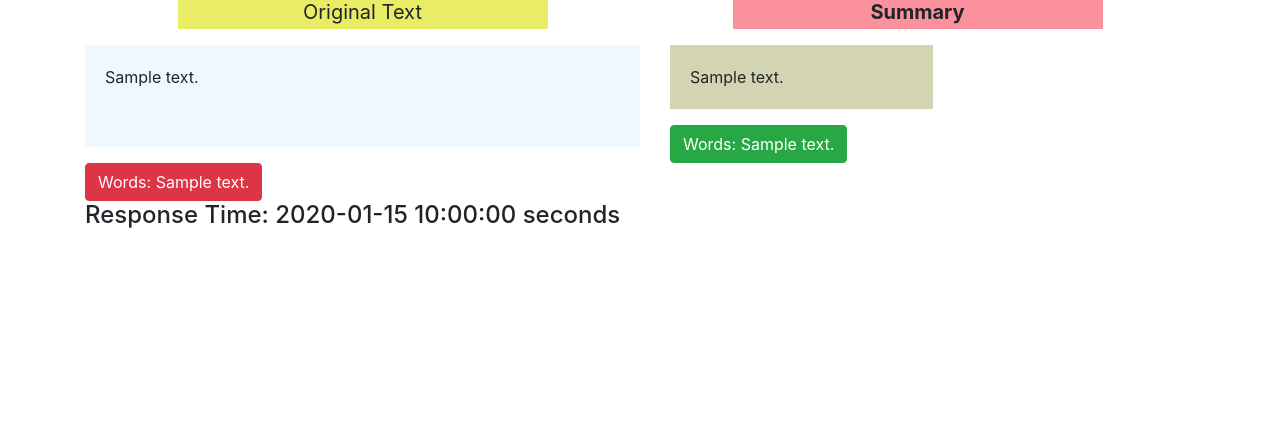
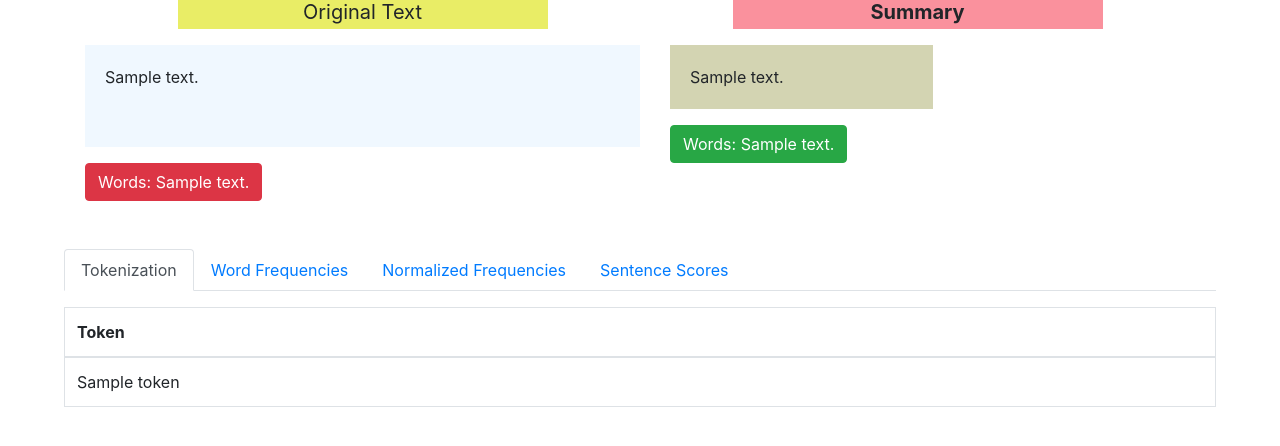
Before and after one commit to vunt201002/NLP-simple-text-summarizer, a Flask app: template templates/summary.html in a window 1280 px wide. Shown: the part 286-732 px from the top of the page. Run offline with Flask 3, Linux system fonts and the light colour scheme; the template is opened without the code that fills it: most values are stand-ins (such as "Sample title", 1, 10 or a date in 2020); some libraries are stand-ins or nearby versions.

Commit message:
[UI] fix

```diff
--- a/app.py
+++ b/app.py
@@ -11,14 +11,23 @@ def index():
 def analyze():
     if request.method == 'POST':
         rawtext = request.form['rawtext']
-        summary, original_text, len_original_text, len_summary, response_time, original_text_highlighted = summerizer(rawtext)
 
-    return render_template('summary.html', summary=summary,
-                           original_text=original_text,
-                           len_original_text=len_original_text,
-                           len_summary=len_summary,
-                           response_time=response_time,
-                           original_text_highlighted=original_text_highlighted)
+        # Call the summarizer function
+        summary, original_text, len_original_text, len_summary, response_time, original_text_highlighted, summary_data = summerizer(rawtext)
+
+        # Pass the summary and all intermediate data to the template
+        return render_template('summary.html',
+                               summary=summary,
+                               original_text=original_text,
+                               len_original_text=len_original_text,
+                               len_summary=len_summary,
+                               response_time=response_time,
+                               original_text_highlighted=original_text_highlighted,
+                               token=summary_data['token'],
+                               word_frequencies=summary_data['word_frequencies'],
+                               normalized_word_frequencies=summary_data['normalized_word_frequencies'],
+                               sentence_scores=summary_data['sentence_scores'])
+
 
 if __name__ == "__main__":
     app.run(debug=True)
--- a/templates/index.html
+++ b/templates/index.html
@@ -13,7 +13,7 @@
     <link rel="stylesheet" href="/static/style.css/">
   </head>
   <body>
-    <div class="container">
+    <div class="container" style="padding: 64px 0;">
         <div class="jumbotron jumbotron-fluid">
             <div class="container">
               <h1 class="display-4 heading">Text Sumerization</h1>
@@ -22,7 +22,7 @@
           </div>
 
           <form action="/analyze" method="POST">
-            <textarea name="rawtext" class="form-control", rows=3 placeholder="Enter Your Text"></textarea>
+            <textarea name="rawtext" class="form-control", rows=10 placeholder="Enter Your Text"></textarea>
             <button class="btn btn-primary submit_btn" type="submit">Submit</button>
         </form>
 
--- a/templates/summary.html
+++ b/templates/summary.html
@@ -6,16 +6,12 @@
     <meta name="viewport" content="width=device-width, initial-scale=1, shrink-to-fit=no">
 
     <!-- Bootstrap CSS -->
-    <link rel="stylesheet" href="https://cdn.jsdelivr.net/npm/bootstrap@4.0.0/dist/css/bootstrap.min.css" integrity="sha384-Gn5384xqQ1aoWXA+058RXPxPg6fy4IWvTNh0E263XmFcJlSAwiGgFAW/dAiS6JXm" crossorigin="anonymous">
+    <link href="https://stackpath.bootstrapcdn.com/bootstrap/4.5.2/css/bootstrap.min.css" rel="stylesheet">
 
-    <title>Home</title>
+    <title>Text Summarization</title>
 
-    <link rel="stylesheet" href="/static/style.css/">
-    <style>
-        .highlight {
-            background-color: yellow;
-        }
-    </style>
+    <!-- Your custom CSS -->
+    <link rel="stylesheet" href="{{ url_for('static', filename='style.css') }}">
   </head>
   <body>
     <div class="container">
@@ -33,24 +29,118 @@
     </div>
 
     <div class="container srt">
-        <p class="original_text col-sm-6" style="white-space: pre-wrap;">{{ original_text_highlighted|safe }}</p>
+        <p class="original_text col-sm-6">{{original_text}}</p>
         <div class="container col-sm-6">
-            <p class="summary_text col-sm-6">{{ summary }}</p>
-            <button class="btn btn-success" type="submit" style="margin-left: 15px">Words: {{ len_summary }}</button>
+            <p class="summary_text col-sm-6">{{summary}}</p>
+            <button class="btn btn-success" type="submit" style="margin-left: 15px">Words: {{len_summary}}</button>
         </div>
     </div>
 
     <div class="container">
-        <button class="btn btn-danger" type="submit">Words: {{ len_original_text }}</button>
+        <button class="btn btn-danger" type="submit">Words: {{len_original_text}}</button>
     </div>
 
-    <div class="container mb-4">
-        <h4>Response Time: {{ response_time }} seconds</h4>
+    <!-- Footer with Tabs for each Step -->
+    <div class="footer mt-5" style="margin: 64px;">
+      <ul class="nav nav-tabs" id="myTab" role="tablist">
+        <li class="nav-item">
+          <a class="nav-link active" id="token-tab" data-toggle="tab" href="#token" role="tab" aria-controls="token" aria-selected="true">Tokenization</a>
+        </li>
+        <li class="nav-item">
+          <a class="nav-link" id="word-frequencies-tab" data-toggle="tab" href="#word-frequencies" role="tab" aria-controls="word-frequencies" aria-selected="false">Word Frequencies</a>
+        </li>
+        <li class="nav-item">
+          <a class="nav-link" id="normalized-word-frequencies-tab" data-toggle="tab" href="#normalized-word-frequencies" role="tab" aria-controls="normalized-word-frequencies" aria-selected="false">Normalized Frequencies</a>
+        </li>
+        <li class="nav-item">
+          <a class="nav-link" id="sentence-scores-tab" data-toggle="tab" href="#sentence-scores" role="tab" aria-controls="sentence-scores" aria-selected="false">Sentence Scores</a>
+        </li>
+      </ul>
+      <div class="tab-content" id="myTabContent">
+        <!-- Tokenization Tab -->
+        <div class="tab-pane fade show active" id="token" role="tabpanel" aria-labelledby="token-tab">
+          <table class="table table-bordered mt-3">
+            <thead>
+              <tr>
+                <th>Token</th>
+              </tr>
+            </thead>
+            <tbody>
+              {% for token in token %}
+                <tr>
+                  <td>{{ token }}</td>
+                </tr>
+              {% endfor %}
+            </tbody>
+          </table>
+        </div>
+
+        <!-- Word Frequencies Tab -->
+        <div class="tab-pane fade" id="word-frequencies" role="tabpanel" aria-labelledby="word-frequencies-tab">
+          <table class="table table-bordered mt-3">
+            <thead>
+              <tr>
+                <th>Word</th>
+                <th>Frequency</th>
+              </tr>
+            </thead>
+            <tbody>
+              {% for word, freq in word_frequencies.items() %}
+                <tr>
+                  <td>{{ word }}</td>
+                  <td>{{ freq }}</td>
+                </tr>
+              {% endfor %}
+            </tbody>
+          </table>
+        </div>
+
+        <!-- Normalized Word Frequencies Tab -->
+        <div class="tab-pane fade" id="normalized-word-frequencies" role="tabpanel" aria-labelledby="normalized-word-frequencies-tab">
+          <table class="table table-bordered mt-3">
+            <thead>
+              <tr>
+                <th>Word</th>
+                <th>Normalized Frequency</th>
+              </tr>
+            </thead>
+            <tbody>
+              {% for word, norm_freq in normalized_word_frequencies.items() %}
+                <tr>
+                  <td>{{ word }}</td>
+                  <td>{{ norm_freq }}</td>
+                </tr>
+              {% endfor %}
+            </tbody>
+          </table>
+        </div>
+
+        <!-- Sentence Scores Tab -->
+        <div class="tab-pane fade" id="sentence-scores" role="tabpanel" aria-labelledby="sentence-scores-tab">
+          <table class="table table-bordered mt-3">
+            <thead>
+              <tr>
+                <th>Sentence</th>
+                <th>Score</th>
+              </tr>
+            </thead>
+            <tbody>
+              {% for sentence, score in sentence_scores.items() %}
+                <tr>
+                  <td>{{ sentence }}</td>
+                  <td>{{ score }}</td>
+                </tr>
+              {% endfor %}
+            </tbody>
+          </table>
+        </div>
+      </div>
     </div>
 
     <!-- Optional JavaScript -->
-    <script src="https://code.jquery.com/jquery-3.2.1.slim.min.js" integrity="sha384-KJ3o2DKtIkvYIK3UENzmM7KCkRr/rE9/Qpg6aAZGJwFDMVNA/GpGFF93hXpG5KkN" crossorigin="anonymous"></script>
-    <script src="https://cdn.jsdelivr.net/npm/popper.js@1.12.9/dist/umd/popper.min.js" integrity="sha384-ApNbgh9B+Y1QKtv3Rn7W3mgPxhU9K/ScQsAP7hUibX39j7fakFPskvXusvfa0b4Q" crossorigin="anonymous"></script>
-    <script src="https://cdn.jsdelivr.net/npm/bootstrap@4.0.0/dist/js/bootstrap.min.js" integrity="sha384-JZR6Spejh4U02d8jOt6vLEHfe/JQGiRRSQQxSfFWpi1MquVdAyjUar5+76PVCmYl" crossorigin="anonymous"></script>
+    <!-- jQuery first, then Popper.js, then Bootstrap JS -->
+    <script src="https://code.jquery.com/jquery-3.5.1.slim.min.js"></script>
+    <script src="https://cdn.jsdelivr.net/npm/@popperjs/core@2.5.4/dist/umd/popper.min.js"></script>
+    <script src="https://stackpath.bootstrapcdn.com/bootstrap/4.5.2/js/bootstrap.min.js"></script>
   </body>
 </html>
```
Also changed, not shown: text_summary.py (+25 -12 lines).
